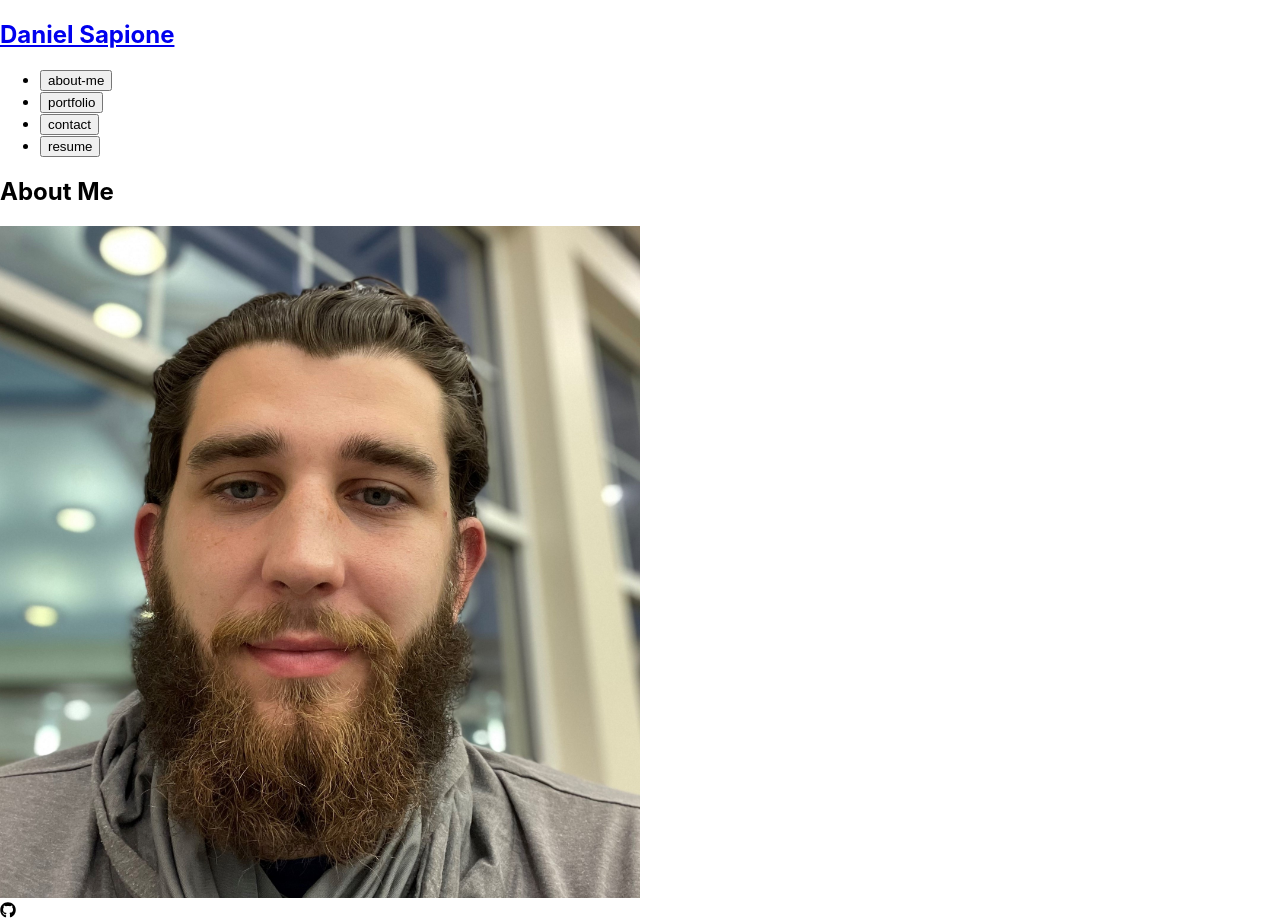
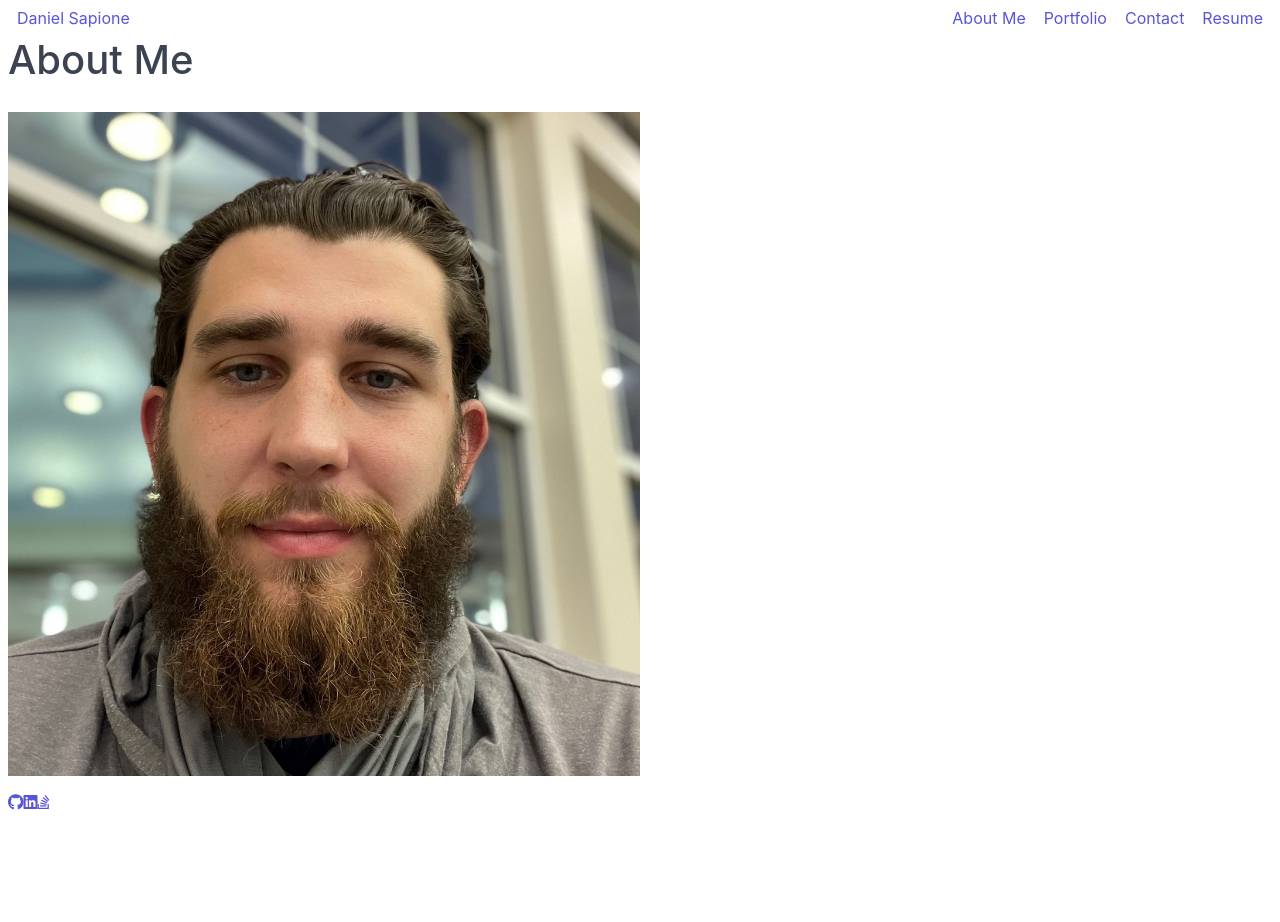
Before and after one commit to dsapione/react-portfolio, a React (Create React App) app: page / in a window 1280 px wide. After the commit the page ends 814 px from the top, so only its background shows below. Built offline with nearby package versions, Linux system fonts and the light colour scheme.

Commit message:
adding styling and icons

```diff
--- a/package.json
+++ b/package.json
@@ -14,6 +14,7 @@
     "react-dom": "^18.0.0",
     "react-icons": "^4.3.1",
     "react-scripts": "5.0.1",
+    "spectre.css": "^0.5.9",
     "web-vitals": "^2.1.4"
   },
   "scripts": {
--- a/public/index.html
+++ b/public/index.html
@@ -3,12 +3,14 @@
   <head>
     <meta charset="utf-8" />
     <link rel="icon" href="%PUBLIC_URL%/Favicon.png" />
+		<link rel="stylesheet" href="https://cdnjs.cloudflare.com/ajax/libs/spectre.css/0.5.9/spectre.min.css" integrity="sha512-9RIcp1f4CE6dEuYX9085tXaEbYd1ap04d2Av1ub/dwuT33WbfbHStDdQ+shKrp5wzZzleh5DOg+7ABSnaQP/nQ==" crossorigin="anonymous" referrerpolicy="no-referrer" />
     <meta name="viewport" content="width=device-width, initial-scale=1" />
     <meta name="theme-color" content="#000000" />
     <meta
       name="description"
       content="Web site created using create-react-app"
     />
+		<link rel="stylesheet" href="https://cdnjs.cloudflare.com/ajax/libs/font-awesome/6.1.1/css/all.min.css" integrity="sha512-KfkfwYDsLkIlwQp6LFnl8zNdLGxu9YAA1QvwINks4PhcElQSvqcyVLLD9aMhXd13uQjoXtEKNosOWaZqXgel0g==" crossorigin="anonymous" referrerpolicy="no-referrer" />
     <link rel="apple-touch-icon" href="%PUBLIC_URL%/logo192.png" />
     <!--
       manifest.json provides metadata used when your web app is installed on a
--- a/src/App.js
+++ b/src/App.js
@@ -1,9 +1,6 @@
 import React, { useState } from 'react';
 import Main from './components/Main';
 import Header from './components/Header';
-// import About from './components/About';
-// import Projects from './components/Projects';
-// import Contact from './components/Contact';
 import Footer from './components/Footer';
 
 
@@ -12,23 +9,23 @@ function App() {
 
 	const [pages] = useState([
 		{
-			name: 'about-me'
+			name: 'About Me'
 		},
 		{
-			name: 'portfolio'
+			name: 'Portfolio'
 		},
 		{
-			name: 'contact'
+			name: 'Contact'
 		},
 		{
-			name: 'resume'
+			name: 'Resume'
 		}
 	]);
 
 	const [currentPage, setCurrentPage] = useState(pages[0]);
 
   return (
-    <div>
+    <div className='container'>
 			<Header pages={pages} currentPage={currentPage} setCurrentPage={setCurrentPage}/>
 			<Main currentPage={currentPage}/>
 			<Footer />
--- a/src/components/Footer/index.js
+++ b/src/components/Footer/index.js
@@ -1,13 +1,11 @@
 import React from 'react';
-import { FaGithub } from 'react-icons/fa'
-
 
 function Footer() {
-
-
   return (
 		<footer>
-			<FaGithub/>
+			<a href="https://github.com/dsapione" target="_blank"><i className="fa-brands fa-github icon"></i></a>
+			<a href="https://www.linkedin.com/in/daniel-sapione-49b544224/" target="_blank"><i className="fa-brands fa-linkedin icon"></i></a>
+			<a href="https://stackoverflow.com/users/17289328/dsapione" target="_blank"><i class="fa-brands fa-stack-overflow"></i></a>
 		</footer>
   );
 }
--- a/src/components/Header/index.js
+++ b/src/components/Header/index.js
@@ -6,24 +6,21 @@ console.log(props)
 const setCurrentPage = props.setCurrentPage
 
   return (
-    <header className="flex-row px-1">
-      <h2>
-        <a data-testid="link" href="/">
-					Daniel Sapione
-        </a>
-      </h2>
-      <nav>
-        <ul className="flex-row">
-          {props.pages.map(page => (
-						<li key={page.name}>
-							<button onClick={() => setCurrentPage(page)}>
-								{page.name}
-							</button>
-						</li>
+		<header class="navbar">
+			<section class="navbar-section">
+				<a href="#" class="btn btn-link">Daniel Sapione</a>
+			</section>
+			<section class="navbar-center">
+				{/* <!-- centered logo or brand --> */}
+			</section>
+			<section class="navbar-section">
+					{props.pages.map(page => (
+						<a href='#' key={page.name} class="btn btn-link" onClick={() => setCurrentPage(page)}>
+							{page.name}
+						</a>
 					))}
-        </ul>
-      </nav>
-    </header>
+			</section>
+		</header>
   );
 }
 
--- a/src/components/Main/index.js
+++ b/src/components/Main/index.js
@@ -5,11 +5,11 @@ import Contact from '../Contact';
 
 const Main = (props) => {
 	const renderPage = () => {
-		if (props.currentPage.name === 'about-me') {
+		if (props.currentPage.name === 'About Me') {
 			return <About/>
-		} else if (props.currentPage.name === 'portfolio') {
+		} else if (props.currentPage.name === 'Portfolio') {
 			return <Projects/>
-		} else if (props.currentPage.name === 'contact') {
+		} else if (props.currentPage.name === 'Contact') {
 			return <Contact/>
 		} else { return <Contact/>}
 	}
```
Also changed, not shown: 1 other file (tests, documents, lock files or other folders).
